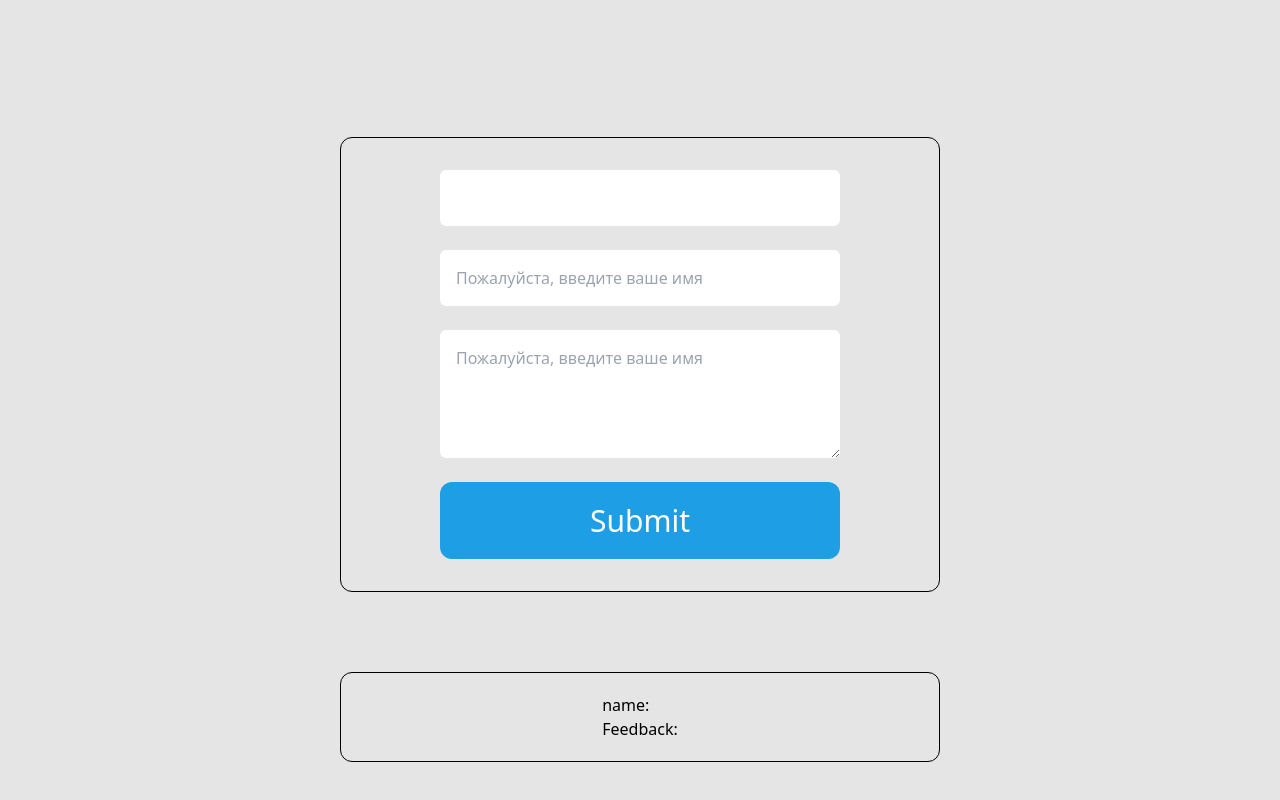
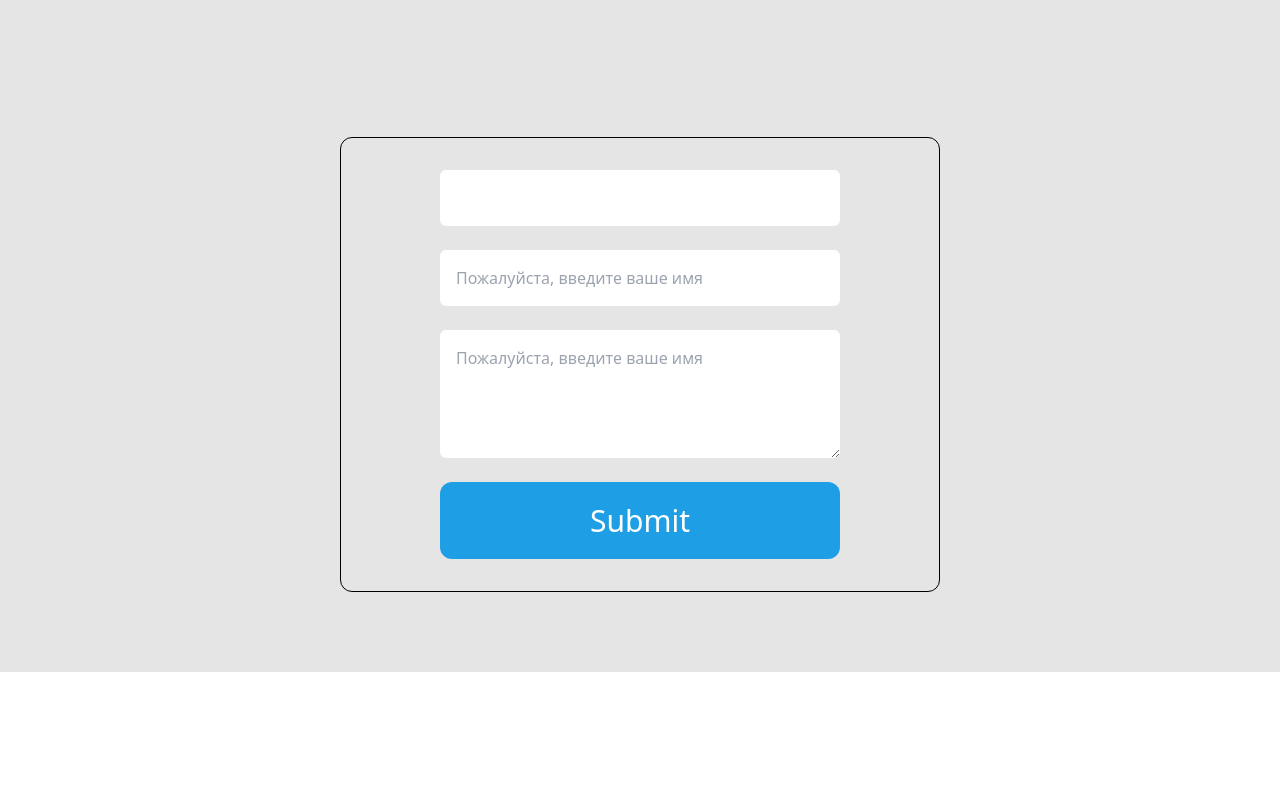
Before and after one commit to MuhdAmin93/digitalCode, a React (Vite) app: page / in a window 1280 px wide. Shown: the part 823-1623 px from the top of the page. After the commit the page ends 1495 px from the top, so only its background shows below. Built offline with nearby package versions, Linux system fonts and the light colour scheme; no server answers.

Commit message:
Modified code

```diff
--- a/src/App.tsx
+++ b/src/App.tsx
@@ -198,17 +198,6 @@ export default function App() {
           </div>
         </form>
       </section>
-      <section
-        id="comment"
-        className="flex justify-center items-center mt-20 max-[378px]:mt-[1050px] max-sm:mt-[700px] max-md:mt-[500px] max-lg:mt-[400px] max-lg:flex-wrap"
-      >
-        <form className="w-[600px] border border-black rounded-xl flex items-center max-lg:w-[350px] ">
-          <div className="mx-auto my-5 flex justify-center flex-col max-lg:flex-wrap max-lg:mx-auto max-lg:flex-1">
-            <p> name: {saveName}</p>
-            <p> Feedback: {saveFeedback}</p>
-          </div>
-        </form>
-      </section>
     </main>
   );
 }
```
